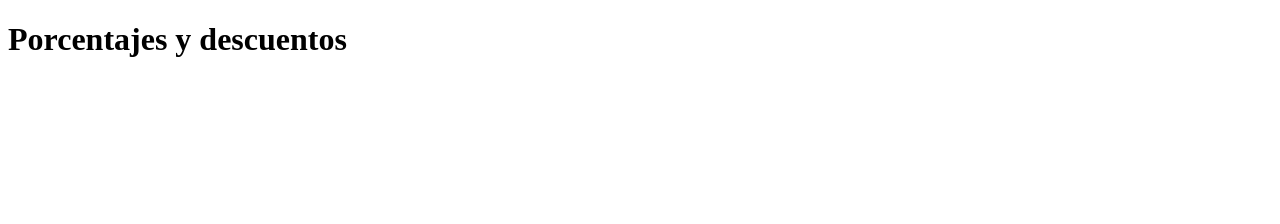
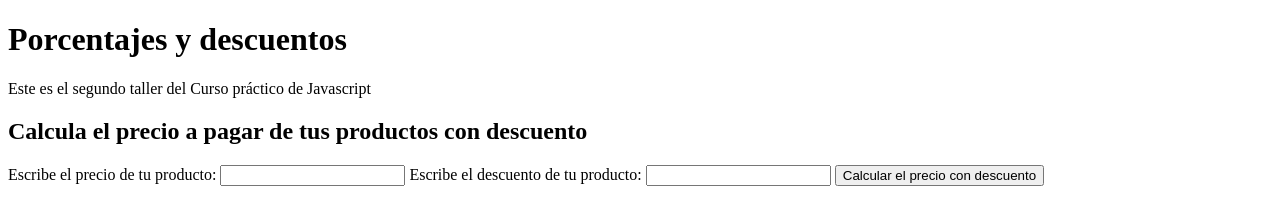
Before and after one commit to initAIOSC/CPJS, a plain HTML site: page descuentos.html in a window 1280 px wide. Drawn offline with Linux system fonts and the light colour scheme.

Commit message:
Agregamos el JS al HTML para hacer la pagina interactiva

```diff
--- a/descuentos.html
+++ b/descuentos.html
@@ -14,7 +14,25 @@
         <h1>
             Porcentajes y descuentos
         </h1>
+        <p>Este es el segundo taller del Curso práctico de Javascript</p>
     </header>
+
+    <section>
+        <h2>Calcula el precio a pagar de tus productos con descuento</h2>
+
+        <form action="">
+            <label for="InputPrice">Escribe el precio de tu producto:</label>
+            <input id="InputPrice" type="number">
+
+            <label for="InputDiscount">Escribe el descuento de tu producto:</label>
+            <input id="InputDiscount" type="number">
+
+            <button type="button" onclick="priceDiscount()">Calcular el precio con descuento</button>
+
+            <p id="ResultP"></p>
+        </form>
+
+    </section>
 
     <script src="./descuentos.js"></script>
 </body>
--- a/descuentos.js
+++ b/descuentos.js
@@ -8,11 +8,15 @@ function calcularPrecioDescuento(precio, descuento){
     return precioDescuento;
 }
 
+function priceDiscount(){
+    const inputPrice = document.getElementById("InputPrice");
+    const priceValue = inputPrice.value;
 
+    const inputDiscount = document.getElementById("InputDiscount");
+    const discountValue = inputDiscount.value;
 
-// console.log({
-//     precioOriginal,
-//     descuento,
-//     porcentajePrecioConDescuento,
-//     precioDescuento
-// });
+    const precioDescuento = calcularPrecioDescuento(priceValue, discountValue);
+
+    const resultP = document.getElementById("ResultP");
+    resultP.innerText = "El precio con descuento son: $" + precioDescuento;
+}
```
